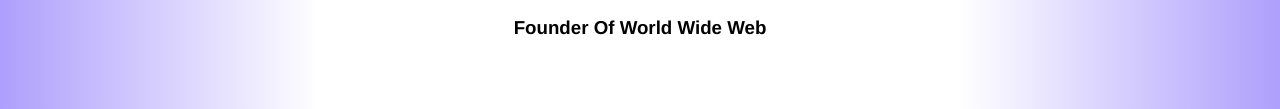
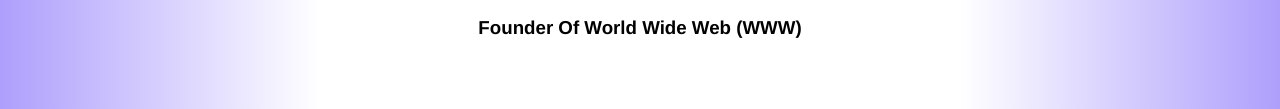
Before and after one commit to ArunHrishi/tim-portfolio, a plain HTML site: page index.html in a window 1280 px wide. Shown: the part 591-700 px from the top of the page. Drawn offline with Linux system fonts and the light colour scheme; a web font is replaced by a local one.

Commit message:
portfolio v2

```diff
--- a/index.html
+++ b/index.html
@@ -18,7 +18,7 @@
     <section id="home">
         <img id="pro" src="https://cdn.britannica.com/94/123894-050-53EC378E/Tim-Berners-Lee-2005.jpg" alt="Tim Berners Lee" width="400px">
         <h1 id="title">Tim Berners-Lee</h1>
-        <h3>Founder Of World Wide Web</h3>
+        <h3>Founder Of World Wide Web (WWW)</h3>
     </section>
     <section id="about">
         <h1>About</h1>
```
